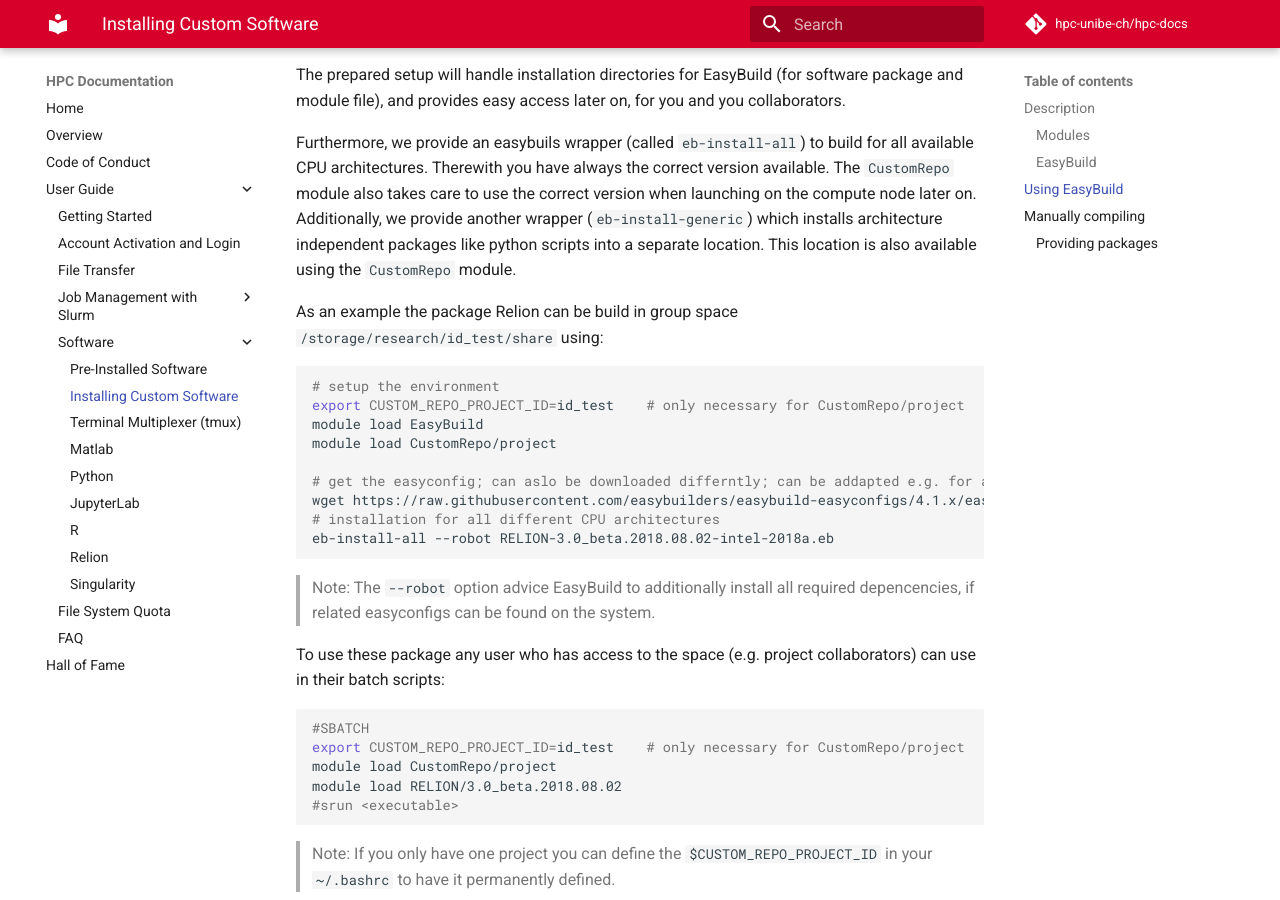
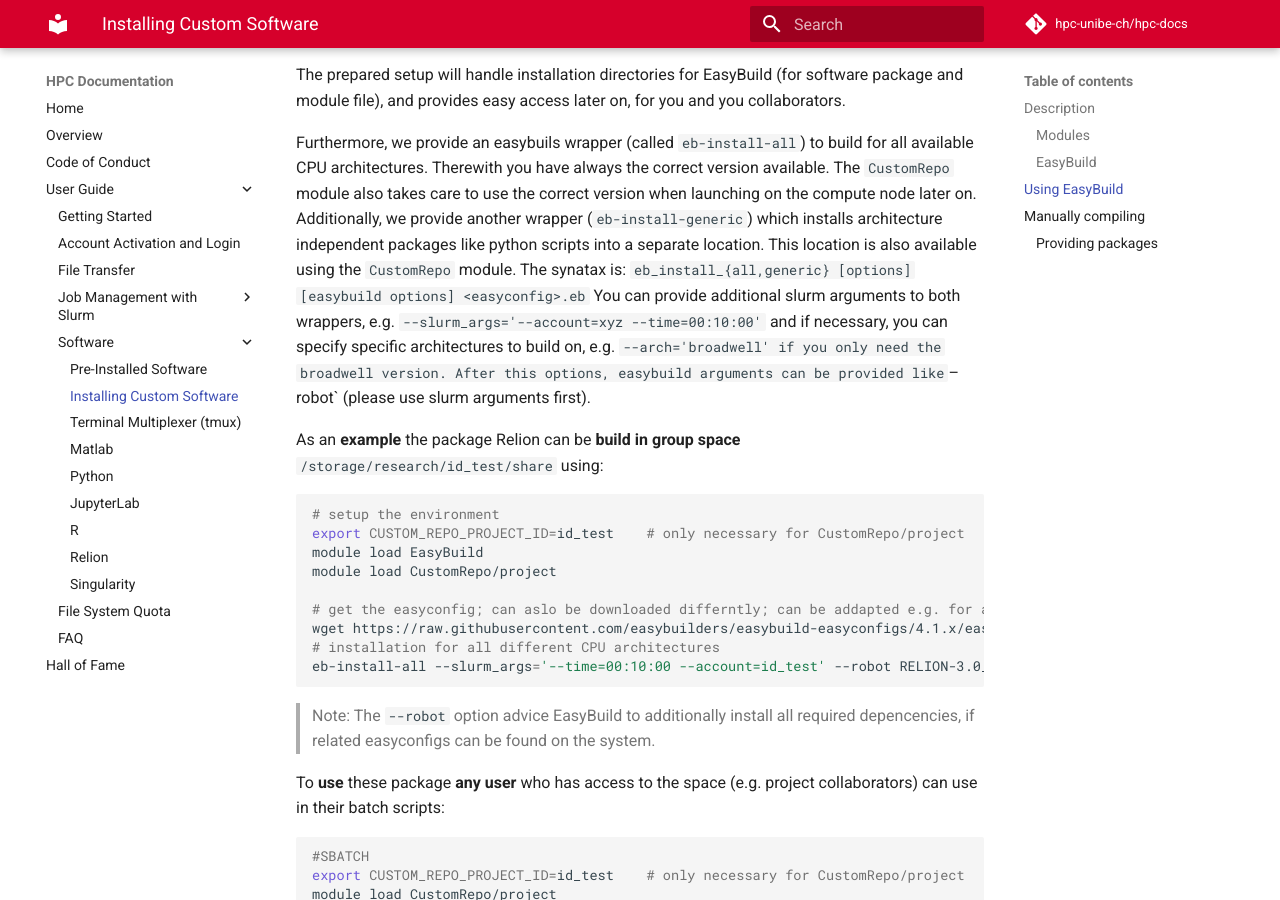
Before and after one commit to hpc-unibe-ch/hpc-unibe-ch.github.io, an MkDocs documentation site: the page built from docs/user-guide/software/installing-custom-software.md, in a window 1280 px wide and 900 px high, scrolled down 1324 px. Built offline with MkDocs 1.6.1 and Material for MkDocs 9.7.7, drawn with Linux system fonts in a browser that asks for light colours; comment, search, counter and statistics services are not loaded.

Commit message:
CustomRepo: add more notes

````diff
--- a/docs/user-guide/software/installing-custom-software.md
+++ b/docs/user-guide/software/installing-custom-software.md
@@ -39,8 +39,10 @@ The prepared setup will handle installation directories for EasyBuild (for softw
 
 Furthermore, we provide an easybuils wrapper (called `eb-install-all`) to build for all available CPU architectures. Therewith you have always the correct version available. The `CustomRepo` module also takes care to use the correct version when launching on the compute node later on.
 Additionally, we provide another wrapper (`eb-install-generic`) which installs architecture independent packages like python scripts into a separate location. This location is also available using the `CustomRepo` module.
+The synatax is: `eb_install_{all,generic} [options] [easybuild options] <easyconfig>.eb`
+You can provide additional slurm arguments to both wrappers, e.g. `--slurm_args='--account=xyz --time=00:10:00'` and if necessary, you can specify specific architectures to build on, e.g. `--arch='broadwell' if you only need the broadwell version. After this options, easybuild arguments can be provided like `--robot` (please use slurm arguments first).
 
-As an example the package Relion can be build in group space `/storage/research/id_test/share` using:
+As an **example** the package Relion can be **build in group space** `/storage/research/id_test/share` using:
 
 ```Bash
 # setup the environment
@@ -51,11 +53,11 @@ module load CustomRepo/project
 # get the easyconfig; can aslo be downloaded differntly; can be addapted e.g. for a different version number
 wget https://raw.githubusercontent.com/easybuilders/easybuild-easyconfigs/4.1.x/easybuild/easyconfigs/r/RELION/RELION-3.0_beta.2018.08.02-intel-2018a.eb
 # installation for all different CPU architectures
-eb-install-all --robot RELION-3.0_beta.2018.08.02-intel-2018a.eb
+eb-install-all --slurm_args='--time=00:10:00 --account=id_test' --robot RELION-3.0_beta.2018.08.02-intel-2018a.eb
 ```
 > Note: The `--robot` option advice EasyBuild to additionally install all required depencencies, if related easyconfigs can be found on the system.
 
-To use these package any user who has access to the space (e.g. project collaborators) can use in their batch scripts:
+To **use** these package **any user** who has access to the space (e.g. project collaborators) can use in their batch scripts:
 
 ```Bash
 #SBATCH
````
